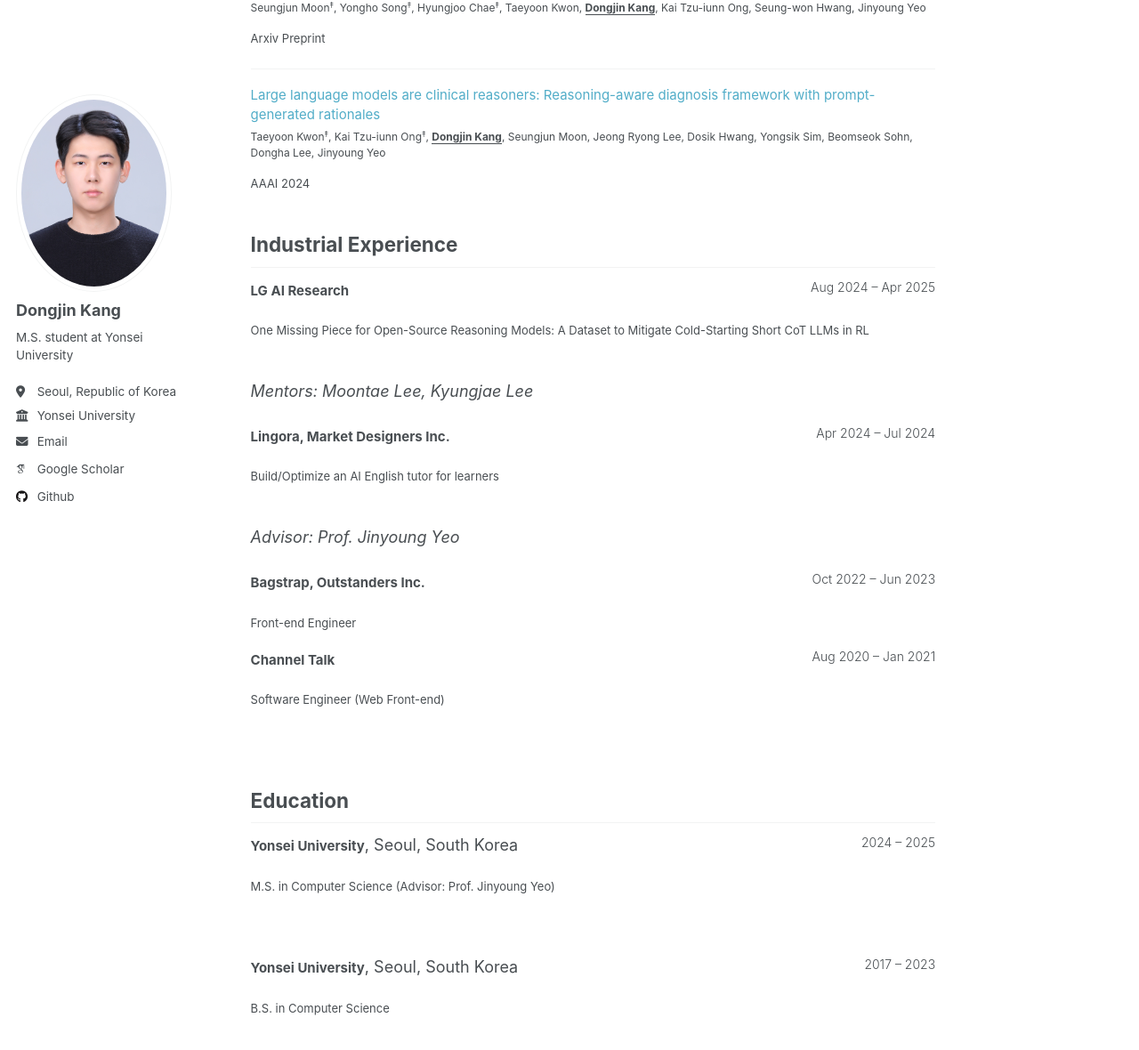
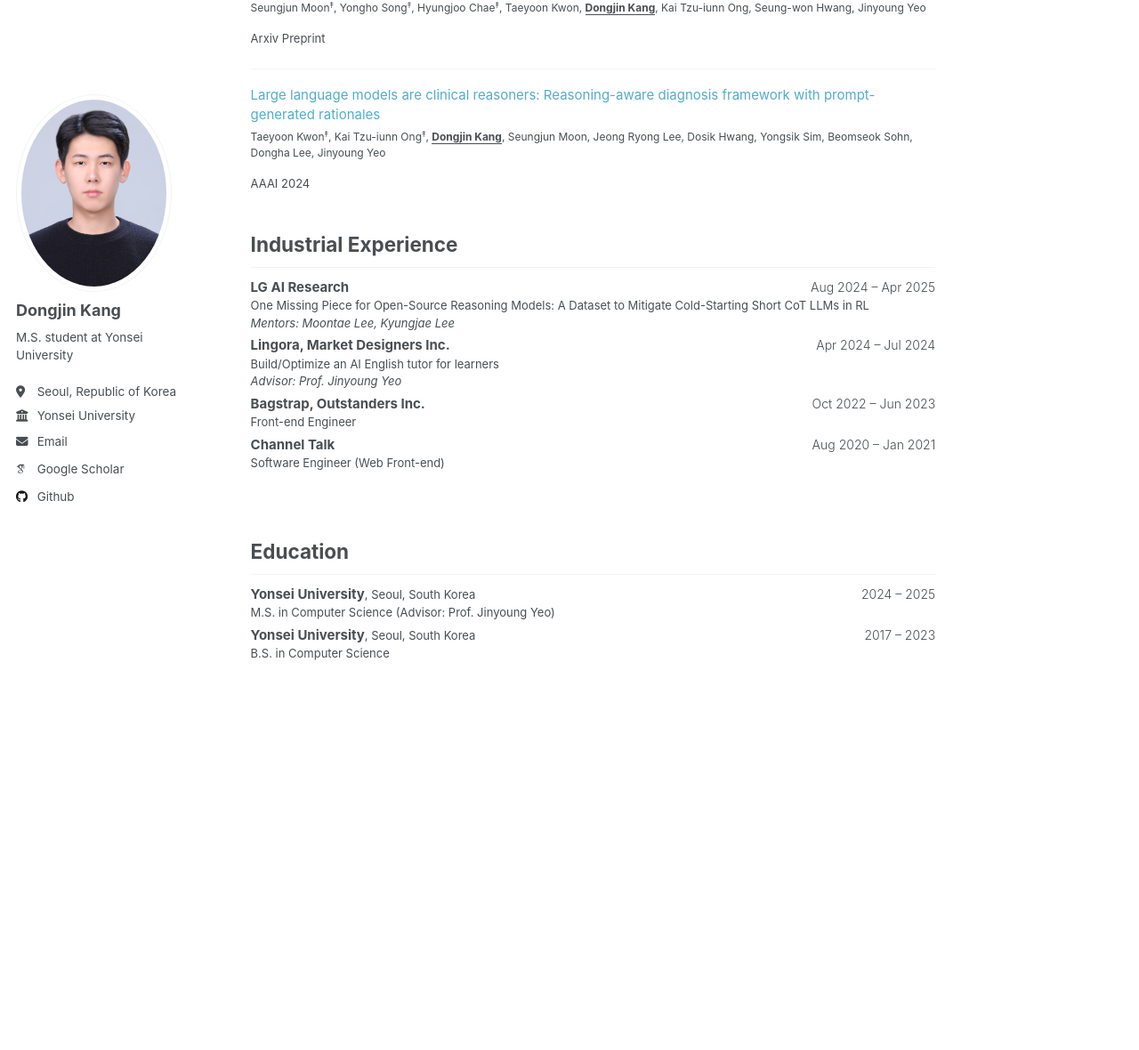
Before and after one commit to 1eastar/1eastar.github.io, a Jekyll site: the page built from _pages/about.md, in a window 1280 px wide and 1400 px high, scrolled down 2244 px. Shown: the top 1180 px of the window at 89% size. Built offline with Jekyll 4.4.1, drawn with Linux system fonts in a browser that asks for light colours; some web fonts are replaced; after the commit the page ends 3182 px from its top, so only the background shows below that.

Commit message:
update 26.01.14

```diff
--- a/_pages/about.md
+++ b/_pages/about.md
@@ -192,28 +192,40 @@ ___
 
 ## Industrial Experience
 
-<strong style="font-size:15px;">LG AI Research</strong> <span style="float:right;font-weight:300;font-size:14px;">Aug 2024 – Apr 2025</span><br/>
-  <p style="font-size:13px;">One Missing Piece for Open-Source Reasoning Models: A Dataset to Mitigate Cold-Starting Short CoT LLMs in RL</p><br/>
+<p style="font-size:13px; margin-bottom: 0.3em;">
+  <strong style="font-size:15px;">LG AI Research</strong> <span style="float:right;font-weight:300;font-size:14px;">Aug 2024 – Apr 2025</span><br/>
+  One Missing Piece for Open-Source Reasoning Models: A Dataset to Mitigate Cold-Starting Short CoT LLMs in RL<br/>
   <em>Mentors: Moontae Lee, Kyungjae Lee</em>
+</p>
 
-<strong style="font-size:15px;">Lingora, Market Designers Inc.</strong> <span style="float:right;font-weight:300;font-size:14px;">Apr 2024 – Jul 2024</span><br/>
-  <p style="font-size:13px;">Build/Optimize an AI English tutor for learners</p><br/>
+<p style="font-size:13px; margin-bottom: 0.3em;">
+  <strong style="font-size:15px;">Lingora, Market Designers Inc.</strong> <span style="float:right;font-weight:300;font-size:14px;">Apr 2024 – Jul 2024</span><br/>
+  Build/Optimize an AI English tutor for learners<br/>
   <em>Advisor: Prof. Jinyoung Yeo</em>
+</p>
 
-<strong style="font-size:15px;">Bagstrap, Outstanders Inc.</strong> <span style="float:right;font-weight:300;font-size:14px;">Oct 2022 – Jun 2023</span><br/>
-  <p style="font-size:13px;">Front-end Engineer</p>
+<p style="font-size:13px; margin-bottom: 0.3em;">
+  <strong style="font-size:15px;">Bagstrap, Outstanders Inc.</strong> <span style="float:right;font-weight:300;font-size:14px;">Oct 2022 – Jun 2023</span><br/>
+  Front-end Engineer
+</p>
 
-<strong style="font-size:15px;">Channel Talk</strong> <span style="float:right;font-weight:300;font-size:14px;">Aug 2020 – Jan 2021</span><br/>
-  <p style="font-size:13px;">Software Engineer (Web Front-end)</p>
+<p style="font-size:13px; margin-bottom: 0.3em;">
+  <strong style="font-size:15px;">Channel Talk</strong> <span style="float:right;font-weight:300;font-size:14px;">Aug 2020 – Jan 2021</span><br/>
+  Software Engineer (Web Front-end)
+</p>
 
 <br/>
 
 ## Education
 
-<strong style="font-size:15px;">Yonsei University</strong>, Seoul, South Korea <span style="float:right;font-weight:300;font-size:14px;">2024 – 2025</span><br/>
-  <p style="font-size:13px;">M.S. in Computer Science (Advisor: Prof. Jinyoung Yeo)</p><br/>
+<p style="font-size:13px; margin-bottom: 0.3em;">
+  <strong style="font-size:15px;">Yonsei University</strong>, Seoul, South Korea <span style="float:right;font-weight:300;font-size:14px;">2024 – 2025</span><br/>
+  M.S. in Computer Science (Advisor: Prof. Jinyoung Yeo)<br/>
   <!-- <em>Thesis: Can Large Language Models be Good Emotional Supporter? Mitigating Preference Bias on Emotional Support Conversation</em> -->
+</p>
 
-<strong style="font-size:15px;">Yonsei University</strong>, Seoul, South Korea <span style="float:right;font-weight:300;font-size:14px;">2017 – 2023</span><br/>
-  <p style="font-size:13px;">B.S. in Computer Science</p><br/>
+<p style="font-size:13px; margin-bottom: 0.3em;">
+  <strong style="font-size:15px;">Yonsei University</strong>, Seoul, South Korea <span style="float:right;font-weight:300;font-size:14px;">2017 – 2023</span><br/>
+  B.S. in Computer Science<br/>
   <!-- <em>Graduation Project: Emotional Support Conversation on Large Language Models</em> -->
+</p>
--- a/_sass/_base.scss
+++ b/_sass/_base.scss
@@ -283,6 +283,7 @@ nav {
   ul {
     margin: 0;
     padding: 0;
+    padding-inline-start: 20px;
   }
 
   li {
```
